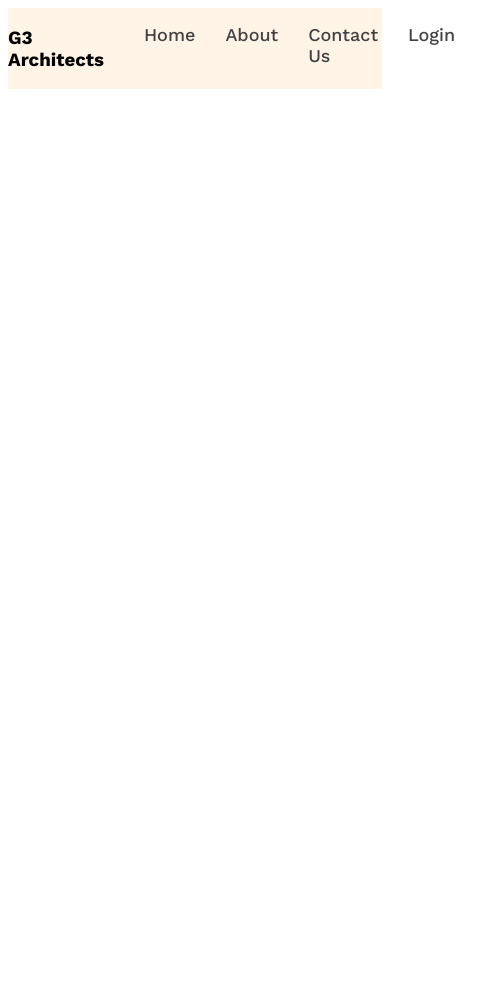
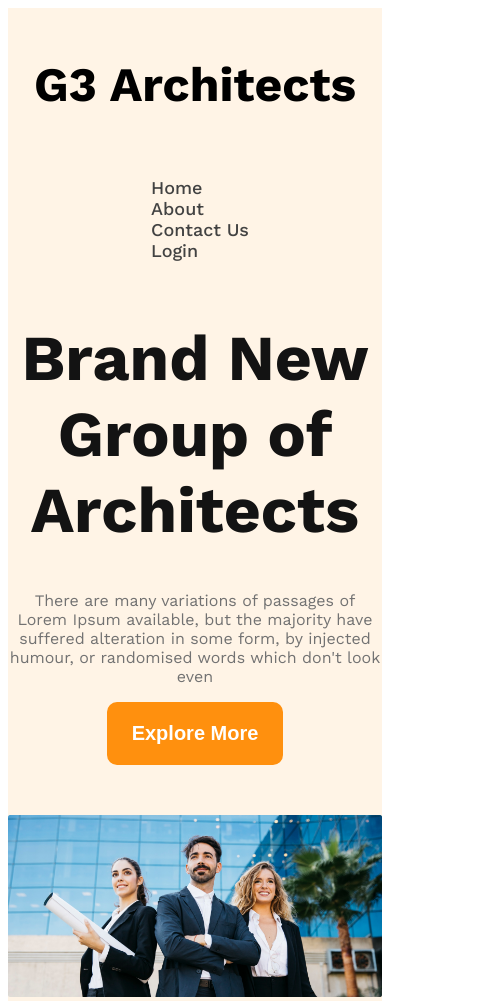
Before and after one commit to ismailsajid/g3-architects-project, a plain HTML site: page index.html in a window 390 px wide. Shown: the whole page, 485 px wide, since content can reach past the window. Before the commit the page ends 844 px from the top, so only its background shows below. Drawn offline with nearby package versions, Linux system fonts and the light colour scheme.

Commit message:
added banner and make responsive navbar

```diff
--- a/index.html
+++ b/index.html
@@ -5,6 +5,7 @@
     <meta name="viewport" content="width=device-width, initial-scale=1.0">
     <title>G3 ARCHITECT PROJECT</title>
     <link rel="stylesheet" href="style/architect.css">
+    <link rel="stylesheet" href="style/responsive.css">
 </head>
 <body class="work-sans-font">
     <header class="bg-light">
@@ -19,9 +20,18 @@
             </ul>
             <!--  nav bar ends here -->
         </nav>
+        <!-- banner starts here -->
         <div class="banner">
+            <div class="banner-content">
+                <h1 class="banner-title dark-1">Brand New
+                    Group of Architects </h1>
+                <p class="banner-details dark-3">There are many variations of passages of Lorem Ipsum available, but the majority have suffered alteration in some form, by injected humour, or randomised words which don't look even</p>
+                    <button class="btn-primary">Explore More</button>
+            </div>
+                <img class="banner-img" src="images/banner.png" alt="">
+        </div>
 
-        </div>
+        <!-- banner ends here -->
     </header>
 
     <main>
--- a/style/architect.css
+++ b/style/architect.css
@@ -27,9 +27,26 @@
   .bg-light{
     background-color: rgba(255, 144, 14, 0.1);
   }
+
+.btn-primary{
+  background-color: #FF900E;
+  color: white;
+  padding: 20px 25px;
+  font-size: 1.25rem;
+  font-weight: 600;
+  border-radius: 10px;
+  border: none;
+}
+
   /* nav bar styles starts here */
+  .brand{
+    font-size: 3rem;
+    font-weight: 700;
+    text-align: center;
+  }
   .nav-bar{
     justify-content: space-between;
+    align-items: center;
 
   }
 
@@ -50,3 +67,21 @@
     max-width: 1440px;
     margin: 0 auto;
   }
+  /* banner styles stars here */
+  .banner-content{
+    max-width: 850px;
+    margin: 0 auto;
+    text-align: center;
+    margin-bottom: 50px;
+  }
+
+  .banner-title{
+    font-weight: 700;
+    font-size: 4rem;
+  }
+  .banner-img{
+    max-width: 100%;
+  }
+
+
+  /* banner styles ends here */
--- /dev/null
+++ b/style/responsive.css
@@ -0,0 +1,5 @@
+@media screen and (max-width: 576px) {
+    .nav-bar, .nav-links{
+        flex-direction: column;
+    }
+}
```
